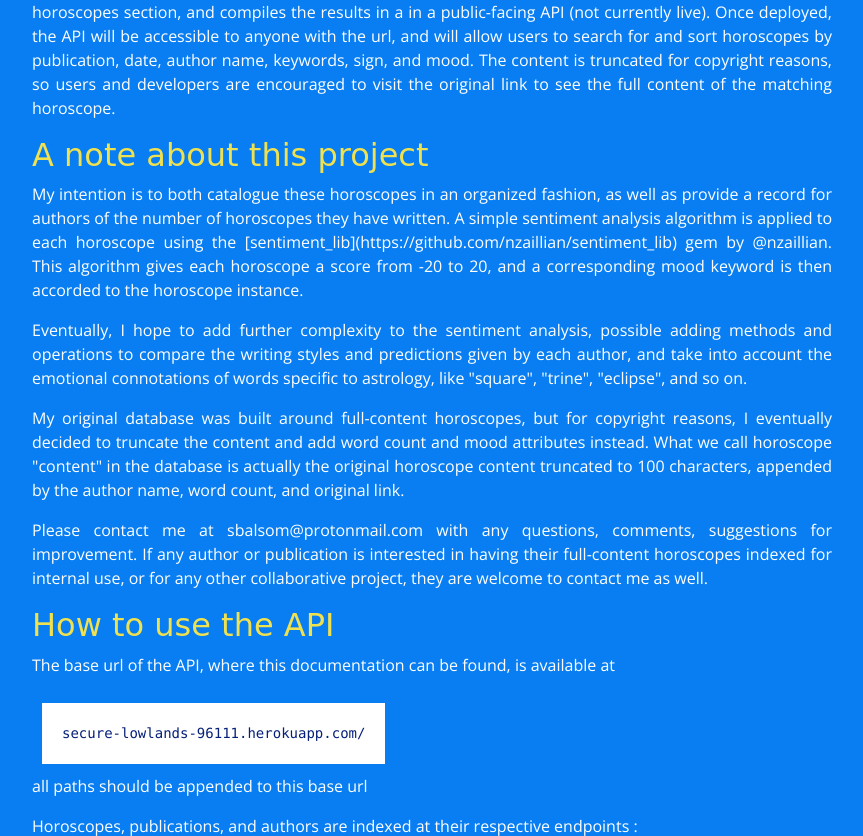
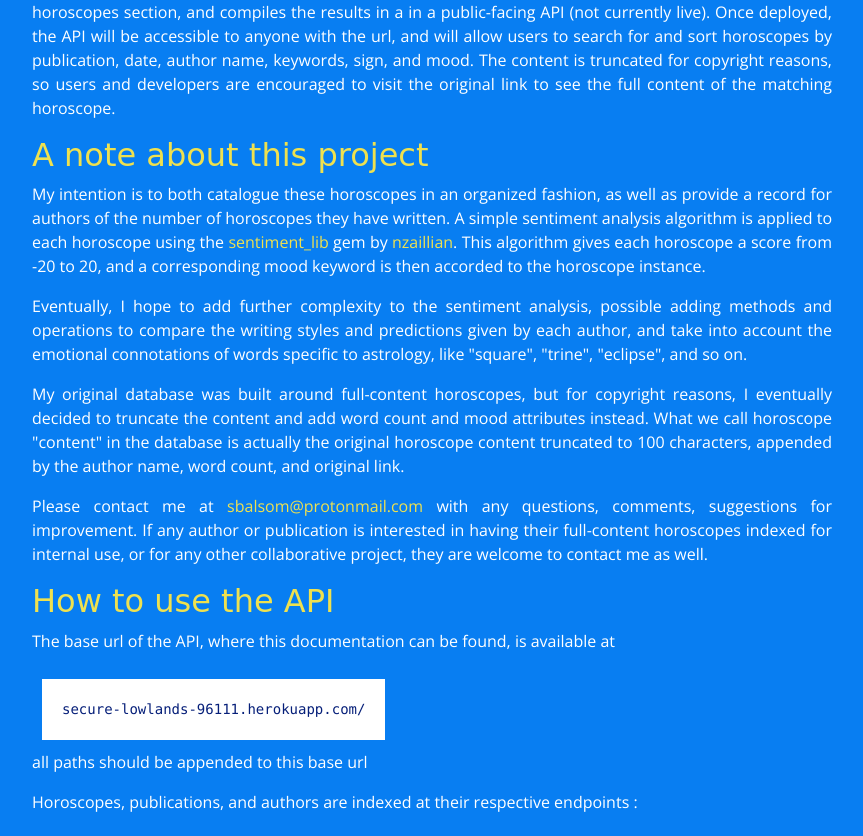
Before and after one commit to sbalsom/astrology-api, a Rails app: page / in a window 1280 px wide. Shown: the part 790-1626 px from the top of the page, without its empty margins (208-1071 px from the left). Run offline with Rails 7, Linux system fonts and the light colour scheme; style sheets or scripts are compiled from the project's sources; parts of the project's set-up code (start-up, migrations or seed data) failed here and were passed over; some libraries are stand-ins or nearby versions; some web fonts are replaced.

Commit message:
adds links for github and email to readme homepage

```diff
--- a/app/views/pages/home.html.erb
+++ b/app/views/pages/home.html.erb
@@ -15,13 +15,14 @@
 
   <h2>A note about this project</h2>
 
-  <p>My intention is to both catalogue these horoscopes in an organized fashion, as well as provide a record for authors of the number of horoscopes they have written. A simple sentiment analysis algorithm is applied to each horoscope using the [sentiment_lib](https://github.com/nzaillian/sentiment_lib) gem by @nzaillian. This algorithm gives each horoscope a score from -20 to 20, and a corresponding mood keyword is then accorded to the horoscope instance.</p>
+  <p>My intention is to both catalogue these horoscopes in an organized fashion, as well as provide a record for authors of the number of horoscopes they have written. A simple sentiment analysis algorithm is applied to each horoscope using the <a href="https://github.com/nzaillian/sentiment_lib">sentiment_lib</a> gem by <a href="https://github.com/nzaillian">nzaillian</a>. This algorithm gives each horoscope a score from -20 to 20, and a corresponding mood keyword is then accorded to the horoscope instance.</p>
 
   <p>Eventually, I hope to add further complexity to the sentiment analysis, possible adding methods and operations to compare the writing styles and predictions given by each author, and take into account the emotional connotations of words specific to astrology, like "square", "trine", "eclipse", and so on.</p>
 
   <p>My original database was built around full-content horoscopes, but for copyright reasons, I eventually decided to truncate the content and add word count and mood attributes instead. What we call horoscope "content" in the database is actually the original horoscope content truncated to 100 characters, appended by the author name, word count, and original link.</p>
 
-  <p>Please contact me at sbalsom@protonmail.com with any questions, comments, suggestions for improvement. If any author or publication is interested in having their full-content horoscopes indexed for internal use, or for any other collaborative project, they are welcome to contact me as well.</p>
+  <p>Please contact me at <%= mail_to "sbalsom@protonmail.com", "sbalsom@protonmail.com",
+         subject: "Feedback about the Astrology API" %> with any questions, comments, suggestions for improvement. If any author or publication is interested in having their full-content horoscopes indexed for internal use, or for any other collaborative project, they are welcome to contact me as well.</p>
   </div>
 <div class="max-800">
 
```
